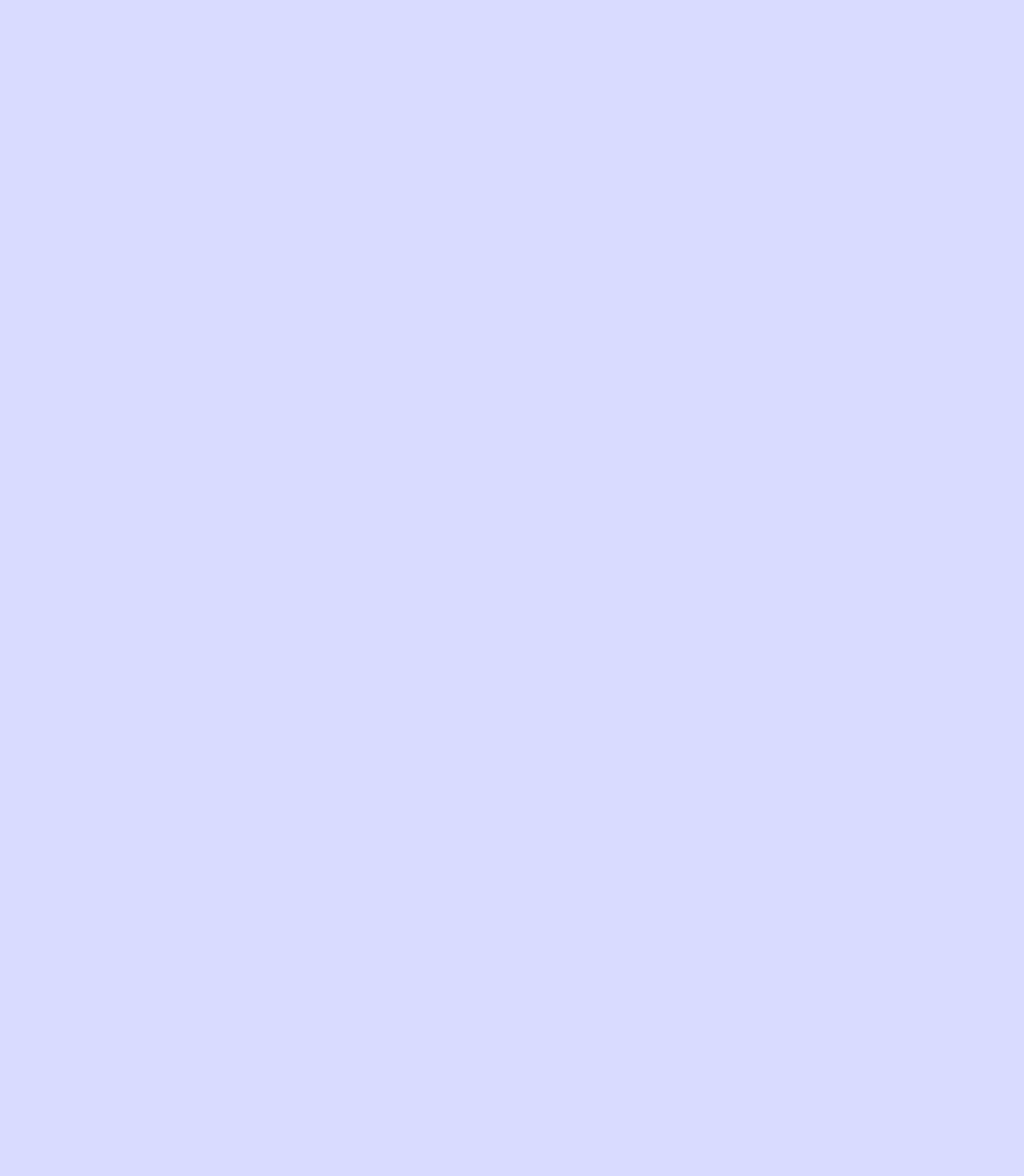
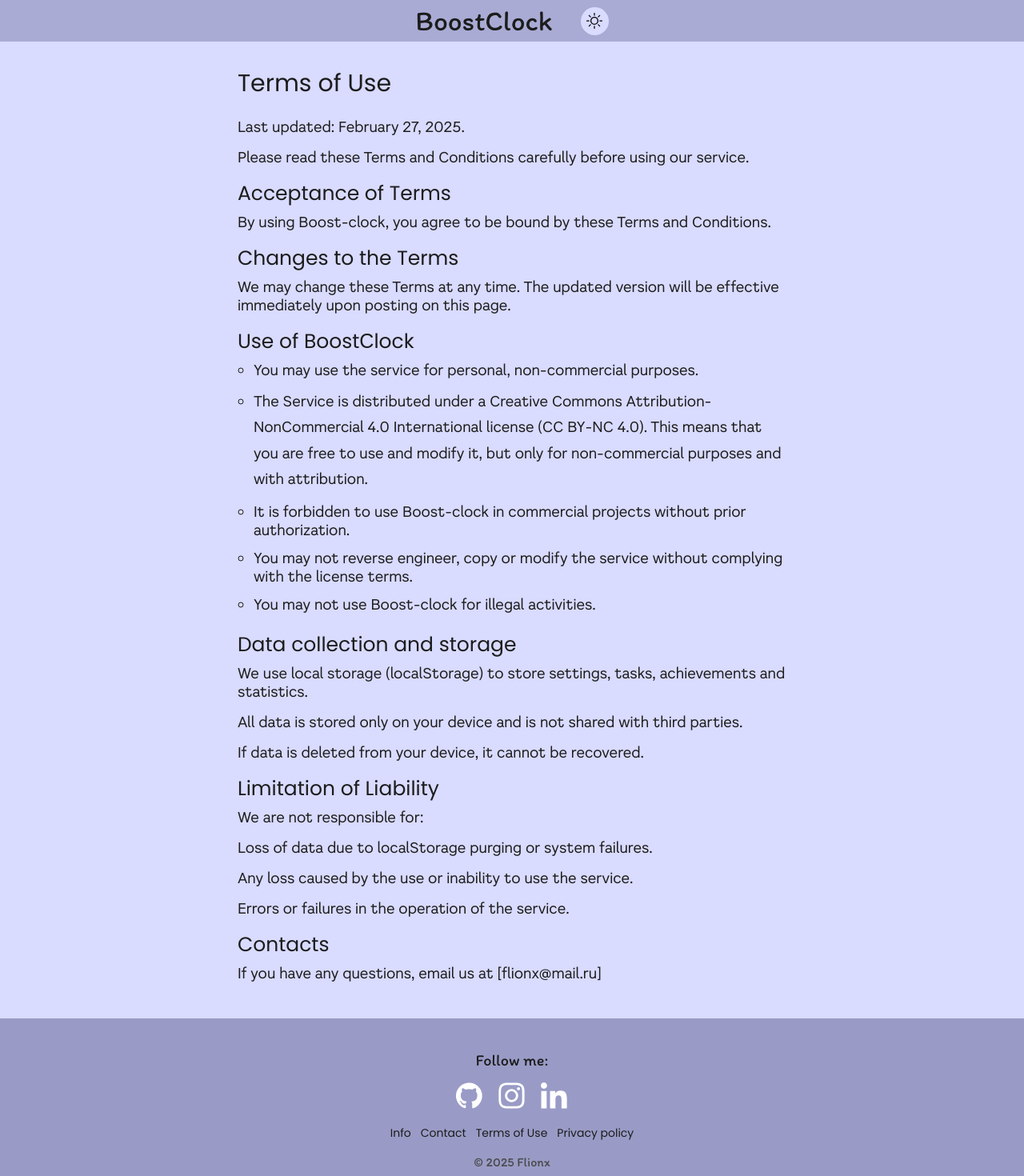
Before and after one commit to flionx/boost-clock, a React (Vite) app: page /terms-of-use in a window 1280 px wide. Before the commit this address had no page. Shown: the top 1470 px of the page at 80% size. Before the commit the page ends 800 px from the top, so only its background shows below. Built offline with nearby package versions, Linux system fonts and the light colour scheme; a web font is replaced by a local one.

Commit message:
TermsOfUsePage

```diff
--- a/src/App.jsx
+++ b/src/App.jsx
@@ -5,8 +5,9 @@
 import { Route, Routes } from 'react-router-dom';
 import MainLayout from './layouts/MainLayout.jsx';
 import MainPage from './pages/MainPage.jsx';
-import InfoPage from './pages/infoPage.jsx';
+import InfoPage from './pages/InfoPage.jsx';
 import { SecondLayout } from './layouts/SecondLayout.jsx';
+import TermsOfUsePage from './pages/TermsOfUsePage.jsx';
 
 function App() {
 
@@ -18,6 +19,7 @@
       </Route>
       <Route element={<SecondLayout />}>
         <Route path='info' element={<InfoPage />}/>
+        <Route path='terms-of-use' element={<TermsOfUsePage />}/>
       </Route>
     </Routes>
     </>
--- a/src/components/Footer/Footer.jsx
+++ b/src/components/Footer/Footer.jsx
@@ -20,7 +20,7 @@
           <nav className='footer__links'>
             <Link to='/info'><li>Info</li></Link>
             <li>Contact</li>
-            <li>Terms of Use</li>
+            <Link to='/terms-of-use'><li>Terms of Use</li></Link>
             <li>Privacy policy</li>
           </nav>
           <p className='footer__copy'>&copy; 2025 Flionx</p>
--- /dev/null
+++ b/src/pages/TermsOfUsePage.jsx
@@ -0,0 +1,36 @@
+import React from 'react'
+
+const TermsOfUsePage = () => {
+  return (
+    <div className="container container-second">
+        <h2>Terms of Use</h2>
+        <p>Last updated: February 27, 2025.</p>
+        <p>Please read these Terms and Conditions carefully before using our service.</p>
+        <h3>Acceptance of Terms</h3>
+        <p>By using Boost-clock, you agree to be bound by these Terms and Conditions.</p>
+        <h3>Changes to the Terms</h3>
+        <p>We may change these Terms at any time. The updated version will be effective immediately upon posting on this page.</p>
+        <h3>Use of BoostСlock</h3>
+        <ul>
+            <li>You may use the service for personal, non-commercial purposes.</li>
+            <li style={{lineHeight: 1.8}}>The Service is distributed under a Creative Commons Attribution-NonCommercial 4.0 International license (CC BY-NC 4.0). This means that you are free to use and modify it, but only for non-commercial purposes and with attribution.</li>
+            <li>It is forbidden to use Boost-clock in commercial projects without prior authorization.</li>
+            <li>You may not reverse engineer, copy or modify the service without complying with the license terms.</li>
+            <li>You may not use Boost-clock for illegal activities.</li>
+        </ul>
+        <h3>Data collection and storage</h3>
+        <p>We use local storage (localStorage) to store settings, tasks, achievements and statistics.</p>
+        <p>All data is stored only on your device and is not shared with third parties.</p>
+        <p>If data is deleted from your device, it cannot be recovered.</p>
+        <h3>Limitation of Liability</h3>
+        <p>We are not responsible for:</p>
+        <p>Loss of data due to localStorage purging or system failures.</p>
+        <p>Any loss caused by the use or inability to use the service.</p>
+        <p>Errors or failures in the operation of the service.</p>
+        <h3>Contacts</h3>
+        <p>If you have any questions, email us at [flionx@mail.ru]</p>
+    </div>
+  )
+}
+
+export default TermsOfUsePage
--- a/src/pages/secondPages.css
+++ b/src/pages/secondPages.css
@@ -14,22 +14,21 @@
 }
 .container-second p{
     font-family: var(--font-for-reading);
-    font-size: 20px;
+    font-size: 18px;
     margin-bottom: 15px;
-    line-height: 1.2;
 }
 .container-second ul,
 .container-second ol {
     padding-left: 20px;
     font-size: 18px;
-    margin-bottom: 15px;
+    margin-bottom: 20px;
     font-family: var(--font-for-reading);
 
 
 }
 .container-second ol li:not(:last-child),
 .container-second ul li:not(:last-child) {
-    margin-bottom: 8px;
+    margin-bottom: 12px;
 }
 
 .container-second span {
```
